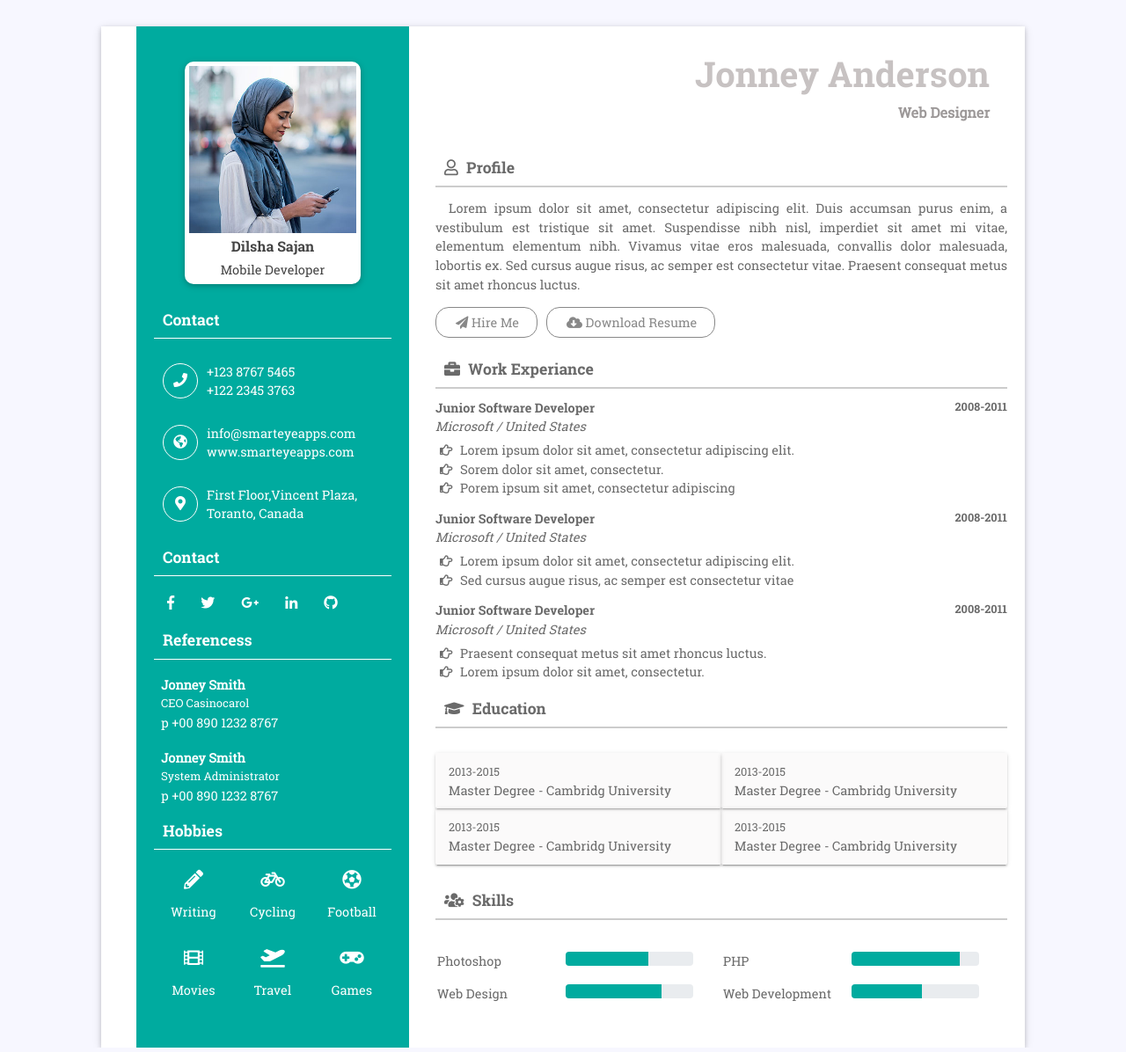
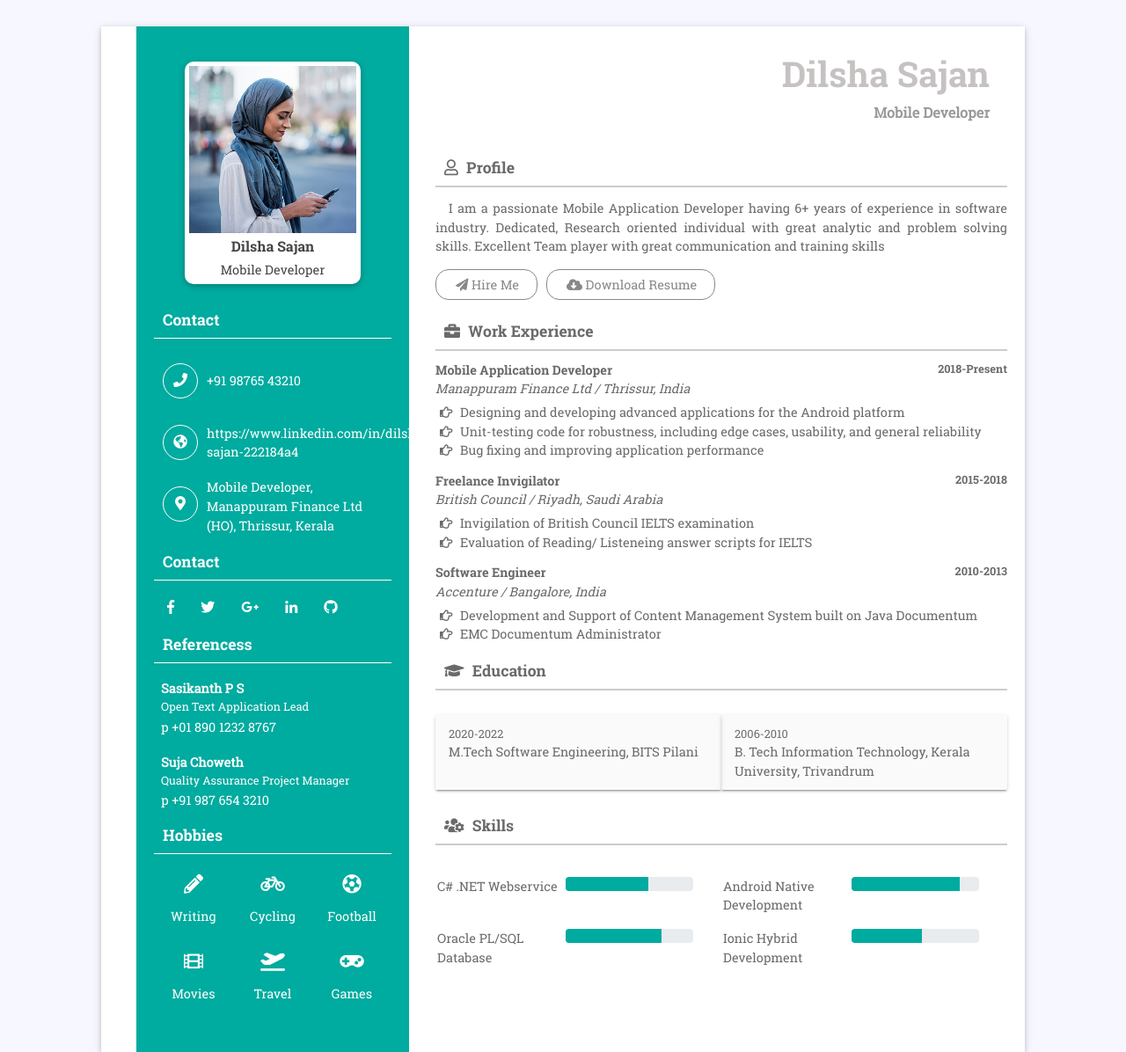
Before and after one commit to dilshasajan/dilshasajan.github.io, a plain HTML site: page index.html in a window 1280 px wide. Shown: the whole page at 88% size. Drawn offline with Linux system fonts and the light colour scheme.

Commit message:
Dilshas details updated
Dilshas details updated

```diff
--- a/index.html
+++ b/index.html
@@ -4,7 +4,7 @@
 <head>
     <meta charset="utf-8">
     <meta name="viewport" content="width=device-width, initial-scale=1, shrink-to-fit=no">
-    <title> Free Dental Medical Hospital Website Template | Smarteyeapps.com</title>
+    <title> Dilsha Sajan 2020mt93730 OSS Assignment 3</title>
 
     <link rel="shortcut icon" href="assets/images/fav.jpg">
     <link rel="stylesheet" href="assets/css/bootstrap.min.css">
@@ -29,8 +29,8 @@
                                 <i class="fas fa-phone"></i>
                             </div>
                             <div class="detail">
-                                +123 8767 5465 <br>
-                                +122 2345 3763
+                                +91 98765 43210
+
                             </div>
                         </div>
                         <div class="contact-box pb0">
@@ -38,8 +38,8 @@
                                 <i class="fas fa-globe-americas"></i>
                             </div>
                             <div class="detail">
-                                info@smarteyeapps.com <br>
-                                www.smarteyeapps.com
+                                https://www.linkedin.com/in/dilsha-sajan-222184a4 <br>
+
                             </div>
                         </div>
                         <div class="contact-box">
@@ -47,7 +47,7 @@
                                 <i class="fas fa-map-marker-alt"></i>
                             </div>
                             <div class="detail">
-                                First Floor,Vincent Plaza, Toranto, Canada
+                                Mobile Developer, Manappuram Finance Ltd (HO), Thrissur, Kerala
                             </div>
                         </div>
                         <h4 class="ltitle">Contact</h4>
@@ -61,17 +61,17 @@
                         <h4 class="ltitle">Referencess</h4>
 
                         <div class="refer-cov">
-                            <b>Jonney Smith</b>
-                            <p>CEO Casinocarol</p>
-                            <span>p +00 890 1232 8767</span>
+                            <b>Sasikanth P S</b>
+                            <p>Open Text Application Lead</p>
+                            <span>p +01 890 1232 8767</span>
                         </div>
                         <div class="refer-cov">
-                            <b>Jonney Smith</b>
-                            <p>System Administrator</p>
-                            <span>p +00 890 1232 8767</span>
+                            <b>Suja Choweth</b>
+                            <p>Quality Assurance Project Manager</p>
+                            <span>p +91 987 654 3210</span>
                         </div>
                         <h4 class="ltitle">Hobbies</h4>
-                        <ul class="hoby row no-margin">
+                      <ul class="hoby row no-margin">
                             <li><i class="fas fa-pencil-alt"></i> <br> Writing</li>
                             <li><i class="fas fa-bicycle"></i> <br> Cycling</li>
                             <li><i class="fas fa-futbol"></i> <br> Football</li>
@@ -84,12 +84,12 @@
                 <div class="col-md-8 rt-div">
                     <div class="rit-cover">
                         <div class="hotkey">
-                            <h1 class="">Jonney Anderson </h1>
-                            <small>Web Designer</small>
+                            <h1 class="">Dilsha Sajan</h1>
+                            <small>Mobile Developer</small>
                         </div>
                         <h2 class="rit-titl"><i class="far fa-user"></i> Profile</h2>
                         <div class="about">
-                            <p>Lorem ipsum dolor sit amet, consectetur adipiscing elit. Duis accumsan purus enim, a vestibulum est tristique sit amet. Suspendisse nibh nisl, imperdiet sit amet mi vitae, elementum elementum nibh. Vivamus vitae eros malesuada, convallis dolor malesuada, lobortis ex. Sed cursus augue risus, ac semper est consectetur vitae. Praesent consequat metus sit amet rhoncus luctus.</p>
+                            <p> I am a passionate Mobile Application Developer having 6+ years of experience in software industry. Dedicated, Research oriented individual with great analytic and problem solving skills. Excellent Team player with great communication and training skills </p>
                             <div class="btn-ro row no-margin">
                                 <ul class="btn-link">
                                     <li>
@@ -102,33 +102,33 @@
                             </div>
                         </div>
 
-                        <h2 class="rit-titl"><i class="fas fa-briefcase"></i> Work Experiance</h2>
+                        <h2 class="rit-titl"><i class="fas fa-briefcase"></i> Work Experience</h2>
                         <div class="work-exp">
-                            <h6>Junior Software Developer <span>2008-2011</span></h6>
-                            <i>Microsoft / United States</i>
+                            <h6>Mobile Application Developer <span>2018-Present</span></h6>
+                            <i>Manappuram Finance Ltd / Thrissur, India</i>
                             <ul>
-                                <li><i class="far fa-hand-point-right"></i> Lorem ipsum dolor sit amet, consectetur adipiscing elit. </li>
-                                <li><i class="far fa-hand-point-right"></i> Sorem dolor sit amet, consectetur. </li>
-                                <li><i class="far fa-hand-point-right"></i> Porem ipsum sit amet, consectetur adipiscing </li>
+                                <li><i class="far fa-hand-point-right"></i> Designing and developing advanced applications for the Android platform </li>
+                                <li><i class="far fa-hand-point-right"></i> Unit-testing code for robustness, including edge cases, usability, and general reliability  </li>
+                                <li><i class="far fa-hand-point-right"></i> Bug fixing and improving application performance</li>
                             </ul>
                         </div>
                         <div class="work-exp">
-                            <h6>Junior Software Developer <span>2008-2011</span></h6>
-                            <i>Microsoft / United States</i>
+                            <h6>Freelance Invigilator <span>2015-2018</span></h6>
+                            <i>British Council / Riyadh, Saudi Arabia</i>
                             <ul>
-                                <li><i class="far fa-hand-point-right"></i> Lorem ipsum dolor sit amet, consectetur adipiscing elit. </li>
+                                <li><i class="far fa-hand-point-right"></i> Invigilation of British Council IELTS examination </li>
 
-                                <li><i class="far fa-hand-point-right"></i> Sed cursus augue risus, ac semper est consectetur vitae </li>
+                                <li><i class="far fa-hand-point-right"></i> Evaluation of Reading/ Listeneing answer scripts for IELTS </li>
                             </ul>
                         </div>
                         <div class="work-exp">
-                            <h6>Junior Software Developer <span>2008-2011</span></h6>
-                            <i>Microsoft / United States</i>
+                            <h6>Software Engineer <span>2010-2013</span></h6>
+                            <i>Accenture / Bangalore, India</i>
                             <ul>
-                                <li><i class="far fa-hand-point-right"></i> Praesent consequat metus sit amet rhoncus luctus.
+                                <li><i class="far fa-hand-point-right"></i> Development and Support of Content Management System built on Java Documentum
 
                                 </li>
-                                <li><i class="far fa-hand-point-right"></i> Lorem ipsum dolor sit amet, consectetur. </li>
+                                <li><i class="far fa-hand-point-right"></i> EMC Documentum Administrator </li>
 
                             </ul>
                         </div>
@@ -136,14 +136,11 @@
                         <h2 class="rit-titl"><i class="fas fa-graduation-cap"></i> Education</h2>
                         <div class="education">
                             <ul class="row no-margin">
-                                <li class="col-md-6"><span>2013-2015</span> <br>
-                                    Master Degree - Cambridg University</li>
-                                <li class="col-md-6"><span>2013-2015</span> <br>
-                                    Master Degree - Cambridg University</li>
-                                <li class="col-md-6"><span>2013-2015</span> <br>
-                                    Master Degree - Cambridg University</li>
-                                <li class="col-md-6"><span>2013-2015</span> <br>
-                                    Master Degree - Cambridg University</li>
+                                <li class="col-md-6"><span>2020-2022</span> <br>
+                                    M.Tech Software Engineering, BITS Pilani</li>
+                                <li class="col-md-6"><span>2006-2010</span> <br>
+                                    B. Tech Information Technology, Kerala University, Trivandrum</li>
+
                             </ul>
                         </div>
 
@@ -152,7 +149,7 @@
                             <div class="col-md-6">
                                 <div class=" prog-row row">
                                     <div class="col-sm-6">
-                                        Photoshop
+                                        C# .NET Webservice
                                     </div>
                                     <div class="col-sm-6">
                                         <div class="progress">
@@ -164,7 +161,7 @@
                             <div class="col-md-6">
                                 <div class="row prog-row">
                                     <div class="col-sm-6">
-                                        PHP
+                                        Android Native Development
                                     </div>
                                     <div class="col-sm-6">
                                         <div class="progress">
@@ -177,7 +174,7 @@
                             <div class="col-md-6">
                                 <div class="row prog-row">
                                     <div class="col-sm-6">
-                                        Web Design
+                                        Oracle PL/SQL Database
                                     </div>
                                     <div class="col-sm-6">
                                         <div class="progress">
@@ -189,7 +186,7 @@
                             <div class="col-md-6">
                                 <div class="row prog-row">
                                     <div class="col-sm-6">
-                                        Web Development
+                                        Ionic Hybrid Development
                                     </div>
                                     <div class="col-sm-6">
                                         <div class="progress">
```
